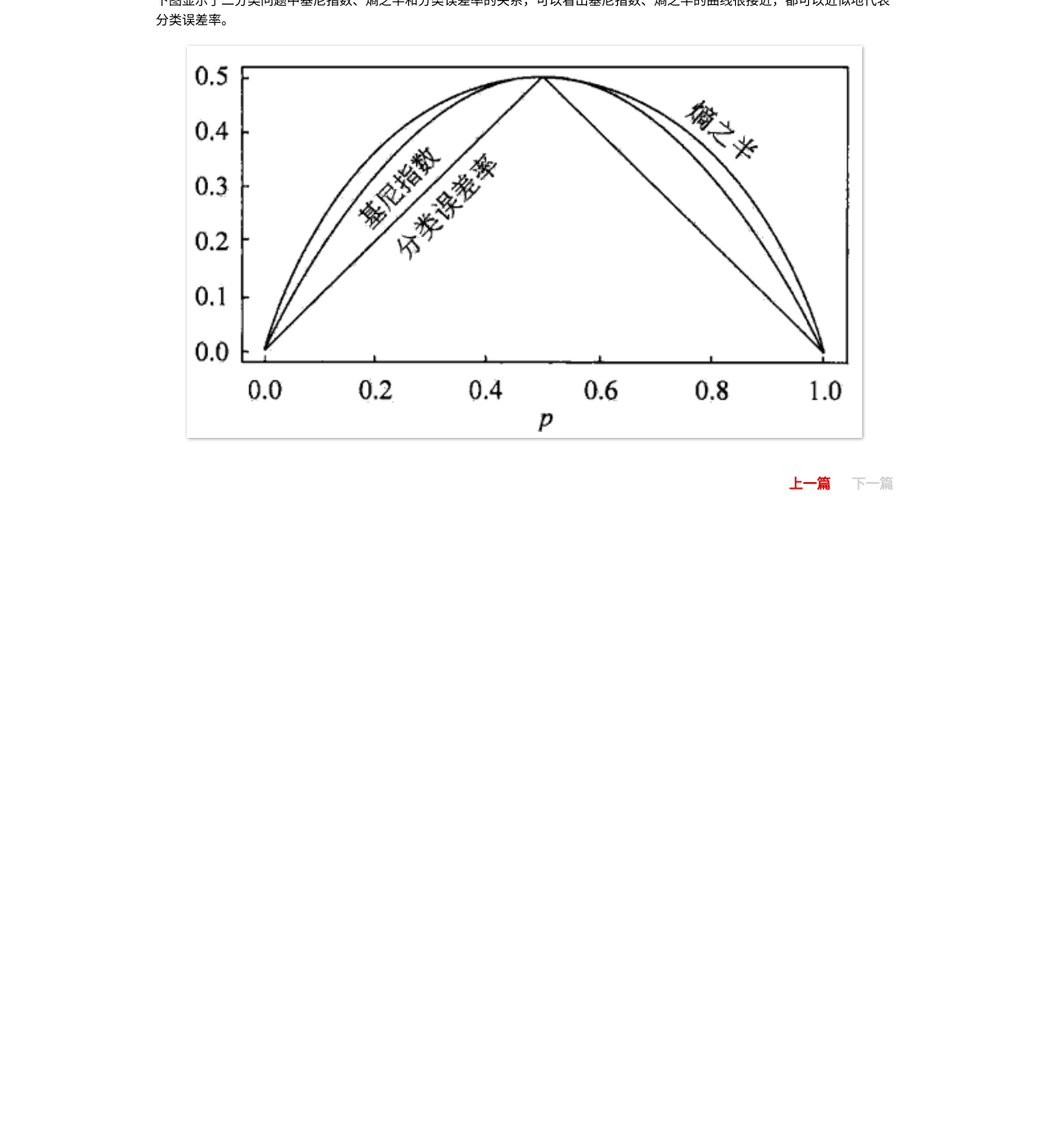
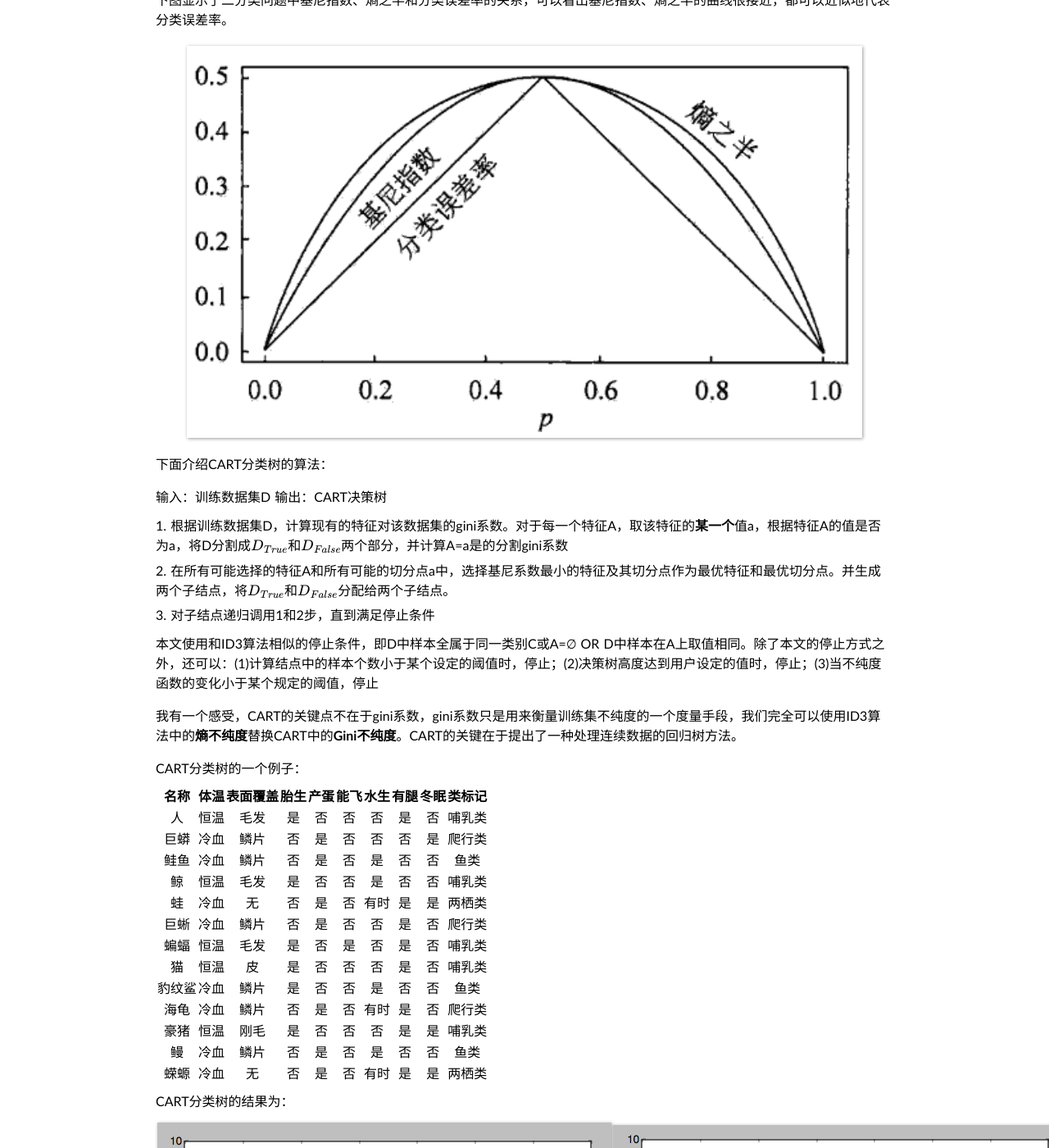
Before and after one commit to lihuiyan123/chaideblog.github.io, a Jekyll site: the page built from _posts/2016-12-13-Decision-Tree-CART.md, in a window 1280 px wide and 1400 px high, scrolled down 1922 px. Shown: the whole window at 82% size. Built offline with Jekyll 4.4.1, drawn with Linux system fonts in a browser that asks for light colours; some web fonts are replaced; formulas are drawn with MathJax 3; before the commit the page ends 2552 px from its top, so only the background shows below that; some of the changed text lies outside the part shown.

Commit message:
2016/12/18 22:49

```diff
--- a/_posts/2016-12-13-Decision-Tree-CART.md
+++ b/_posts/2016-12-13-Decision-Tree-CART.md
@@ -78,3 +78,46 @@ $$Gini(D,A)=\frac{|D_{1}|}{|D|} Gini(D_{1}) + \frac{|D_{2}|}{|D|} Gini(D_{2})$$
 下图显示了二分类问题中基尼指数、熵之半和分类误差率的关系，可以看出基尼指数、熵之半的曲线很接近，都可以近似地代表分类误差率。
 
 <img src="{{ site.url }}/image/Machine_Learning/Decision_Tree_CART_1.png">
+
+下面介绍CART分类树的算法：
+
+输入：训练数据集D
+输出：CART决策树
+
+1. 根据训练数据集D，计算现有的特征对该数据集的gini系数。对于每一个特征A，取该特征的**某一个**值a，根据特征A的值是否为a，将D分割成$$D_{True}$$和$$D_{False}$$两个部分，并计算A=a是的分割gini系数
+2. 在所有可能选择的特征A和所有可能的切分点a中，选择基尼系数最小的特征及其切分点作为最优特征和最优切分点。并生成两个子结点，将$$D_{True}$$和$$D_{False}$$分配给两个子结点。
+3. 对子结点递归调用1和2步，直到满足停止条件
+
+本文使用和ID3算法相似的停止条件，即D中样本全属于同一类别C或A=∅ OR D中样本在A上取值相同。除了本文的停止方式之外，还可以：(1)计算结点中的样本个数小于某个设定的阈值时，停止；(2)决策树高度达到用户设定的值时，停止；(3)当不纯度函数的变化小于某个规定的阈值，停止
+
+我有一个感受，CART的关键点不在于gini系数，gini系数只是用来衡量训练集不纯度的一个度量手段，我们完全可以使用ID3算法中的**熵不纯度**替换CART中的**Gini不纯度**。CART的关键在于提出了一种处理连续数据的回归树方法。
+
+CART分类树的一个例子：
+
+|名称|体温|表面覆盖|胎生|产蛋|能飞|水生|有腿|冬眠|类标记|
+|:-:|:-:|:-:|:-:|:-:|:-:|:-:|:-:|:-:|:-:|
+|人|恒温|毛发|是|否|否|否|是|否|哺乳类|
+|巨蟒|冷血|鳞片|否|是|否|否|否|是|爬行类|
+|鲑鱼|冷血|鳞片|否|是|否|是|否|否|鱼类|
+|鲸|恒温|毛发|是|否|否|是|否|否|哺乳类|
+|蛙|冷血|无|否|是|否|有时|是|是|两栖类|
+|巨蜥|冷血|鳞片|否|是|否|否|是|否|爬行类|
+|蝙蝠|恒温|毛发|是|否|是|否|是|否|哺乳类|
+|猫|恒温|皮|是|否|否|否|是|否|哺乳类|
+|豹纹鲨|冷血|鳞片|是|否|否|是|否|否|鱼类|
+|海龟|冷血|鳞片|否|是|否|有时|是|否|爬行类|
+|豪猪|恒温|刚毛|是|否|否|否|是|是|哺乳类|
+|鳗|冷血|鳞片|否|是|否|是|否|否|鱼类|
+|蝾螈|冷血|无|否|是|否|有时|是|是|两栖类|
+
+CART分类树的结果为：
+
+|<img src="{{ site.url }}/image/Machine_Learning/Decision_Tree_CART_2.png">|<img src="{{ site.url }}/image/Machine_Learning/Decision_Tree_CART_3.png">|
+|:-:|:-:|
+|结果1|结果2|
+
+同时，我们我使用之前的ID3算法对同一个训练集进行训练，产生的结果如下：
+
+<img src="{{ site.url }}/image/Machine_Learning/Decision_Tree_CART_4.png">
+
+由此，我们可以发现ID3算法和CART算法的不同之处。
```
Also changed, not shown: _posts/2016-12-11-Decision-Tree-ID3.md (+1 -1 lines), image/Machine_Learning/Decision_Tree_CART_2.png (added), image/Machine_Learning/Decision_Tree_CART_3.png (added), image/Machine_Learning/Decision_Tree_CART_4.png (added), image/Machine_Learning/Decision_Tree_ID3_1.jpg (added), image/Machine_Learning/Decision_Tree_ID3_1.png (deleted), 12 other files.
